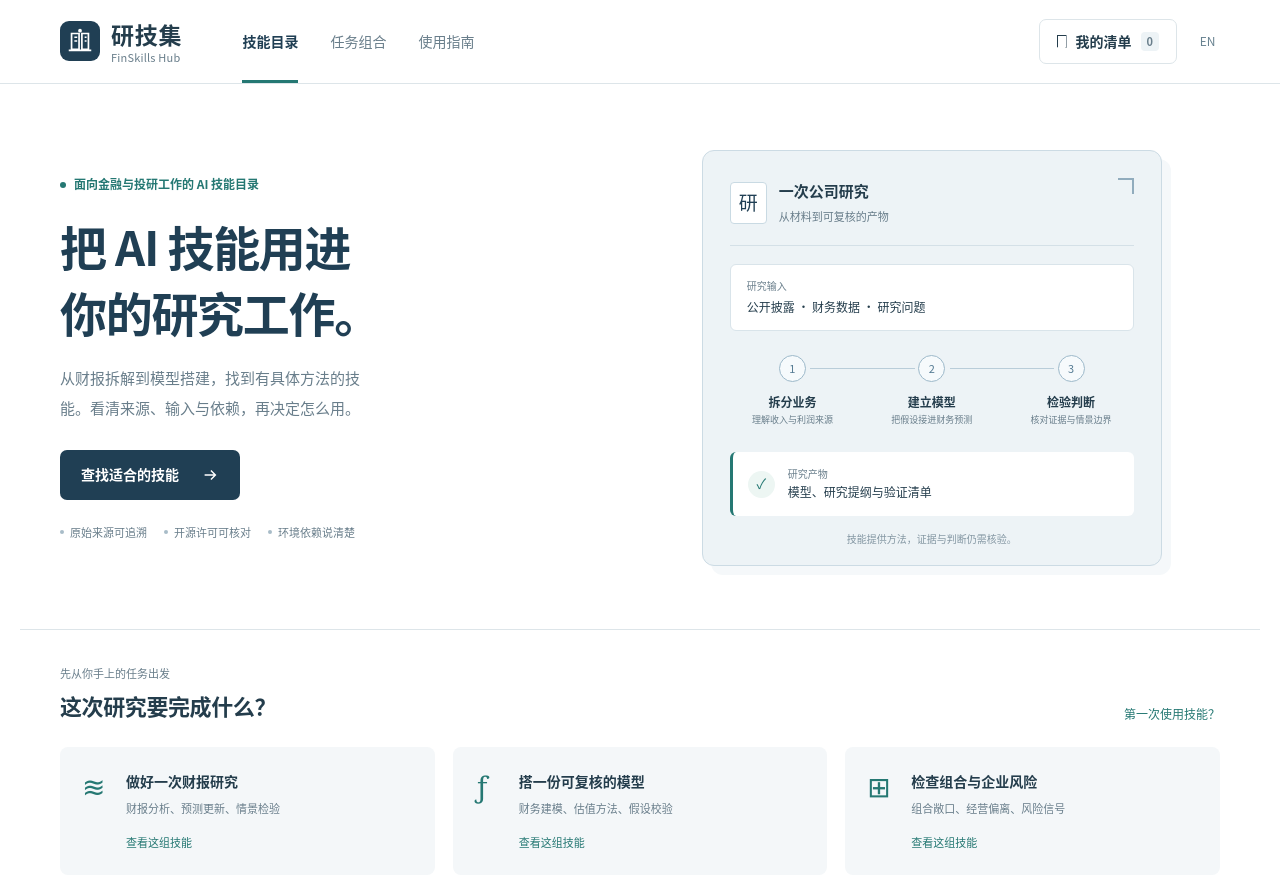
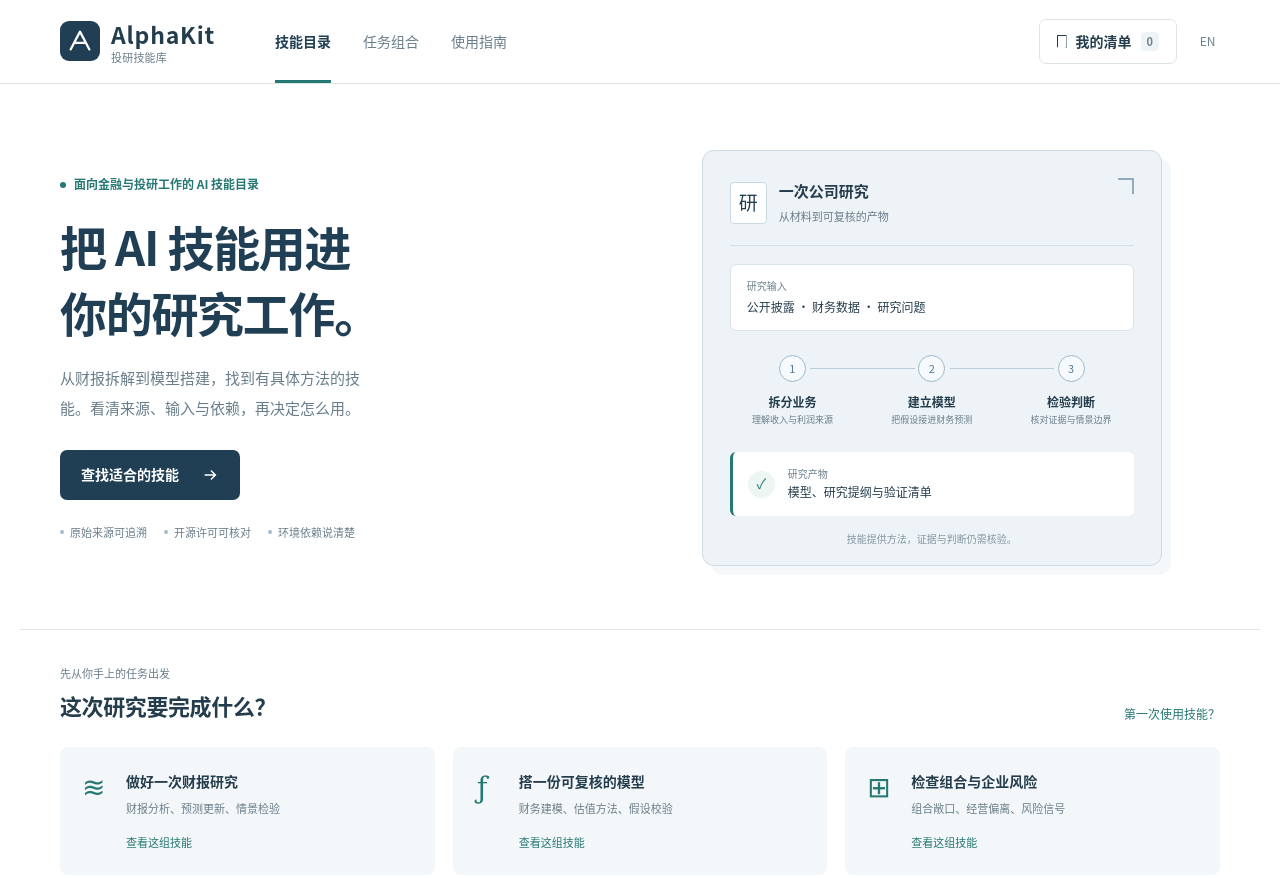
Before and after one commit to Jeromelll/AlphaKit, a plain HTML site: page dist/index.html in a window 1280 px wide. Shown: the top 878 px of the page. Drawn offline with Linux system fonts and the light colour scheme.

Commit message:
Update Site source

```diff
--- a/dist/app.js
+++ b/dist/app.js
@@ -1,7 +1,7 @@
 const $ = selector => document.querySelector(selector);
 const messages = {
   zh: {
-    brand:'研技集',skip:'跳到技能目录',catalogNav:'技能目录',workflowNav:'任务组合',guideNav:'使用指南',myList:'我的清单',
+    brand:'AlphaKit',brandDescriptor:'投研技能库',skip:'跳到技能目录',catalogNav:'技能目录',workflowNav:'任务组合',guideNav:'使用指南',myList:'我的清单',
     heroContext:'面向金融与投研工作的 AI 技能目录',heroTitle:'把 AI 技能用进<br>你的研究工作。',
     heroDescription:'从财报拆解到模型搭建，找到有具体方法的技能。看清来源、输入与依赖，再决定怎么用。',heroCta:'查找适合的技能',
     principleSource:'原始来源可追溯',principleLicense:'开源许可可核对',principleDependencies:'环境依赖说清楚',
@@ -35,7 +35,7 @@ const messages = {
     example:'从这个问题开始',boundary:'使用边界',source:'原始来源',openSkill:'打开原始技能',copyExample:'复制使用示例',addList:'加入我的清单',removeList:'移出我的清单',
     repositoryIntro:'获取配套文件与安装说明：',repository:'原作者完整仓库',copyDone:'使用示例已复制',copyFailed:'当前浏览器无法自动复制，已选中示例，可手动复制。',
     compareTitle:'比较这些技能',compareNote:'先比较输入、产物与依赖，选择适合当前任务的技能。',compareItem:'比较项',methodShort:'方法',inputsShort:'输入',outputsShort:'产物',licenseFull:'开源许可',notExecuted:'尚未执行验证',
-    aboutTitle:'关于研技集',aboutOne:'研技集把公开的金融投研 AI 技能按研究任务组织，帮助使用者判断方法、输入、产物和依赖是否适合自己的工作。',
+    aboutTitle:'关于 AlphaKit',aboutOne:'AlphaKit 把公开的金融投研 AI 技能按研究任务组织，帮助使用者判断方法、输入、产物和依赖是否适合自己的工作。',
     aboutTwo:'首版为精选来源目录。所有收录条目保留原作者与开源许可，不代表原作者或任何技能平台的官方认证。',
     aboutThree:'我的清单保存在当前浏览器。网站不接收研究材料，不要求填写券商、数据平台或模型服务的密钥。',
     aboutCredits:'技能来自多个原作者仓库，分别保留 MIT、Apache-2.0 等开源许可。中英文介绍、分类和示例由本目录整理，并非原作者原文。',licenseCopy:'随附的原始许可证',
@@ -45,7 +45,7 @@ const messages = {
     unavailable:'目录暂时不可用',loadError:'技能目录暂时无法载入',loadErrorNote:'请刷新页面重试，或稍后再来查看。',retry:'重新载入',close:'关闭',clearWorkflow:'取消任务组合筛选'
   },
   en: {
-    brand:'FinSkills',skip:'Skip to the skill directory',catalogNav:'Directory',workflowNav:'Workflows',guideNav:'Getting started',myList:'My shortlist',
+    brand:'AlphaKit',brandDescriptor:'Research Skills',skip:'Skip to the skill directory',catalogNav:'Directory',workflowNav:'Workflows',guideNav:'Getting started',myList:'My shortlist',
     heroContext:'AI skills for finance and investment research',heroTitle:'Put AI skills<br>to work in research.',
     heroDescription:'Find a concrete method for your next earnings review or financial model. Check the source, inputs and dependencies before you use it.',heroCta:'Find a research skill',
     principleSource:'Traceable sources',principleLicense:'Clear licenses',principleDependencies:'Explicit dependencies',
@@ -79,7 +79,7 @@ const messages = {
     example:'Start with this task',boundary:'Scope and limits',source:'Original source',openSkill:'Open original skill',copyExample:'Copy example task',addList:'Add to shortlist',removeList:'Remove from shortlist',
     repositoryIntro:'Supporting files and installation instructions: ',repository:'Complete original repository',copyDone:'Example task copied',copyFailed:'Automatic copy is unavailable. The example is selected for manual copying.',
     compareTitle:'Compare these skills',compareNote:'Compare inputs, outputs and dependencies to choose a skill for the task.',compareItem:'Compare',methodShort:'Method',inputsShort:'Inputs',outputsShort:'Outputs',licenseFull:'Open-source license',notExecuted:'Not execution-verified',
-    aboutTitle:'About FinSkills Hub',aboutOne:'FinSkills Hub organizes public finance and research AI skills around working tasks, helping you evaluate methods, inputs, outputs and dependencies.',
+    aboutTitle:'About AlphaKit',aboutOne:'AlphaKit organizes public finance and research AI skills around working tasks, helping you evaluate methods, inputs, outputs and dependencies.',
     aboutTwo:'This first release is a curated source directory. Entries retain the original author and license. Inclusion is not an official endorsement by an author or a skill platform.',
     aboutThree:'Your shortlist stays in this browser. This site does not receive research materials or request broker, data-platform or model-service keys.',
     aboutCredits:'Skills come from several original repositories and retain their MIT, Apache-2.0 or other stated licenses. Bilingual descriptions, categories and examples are edited by this directory and are not verbatim author text.',licenseCopy:'Included original licenses',
@@ -118,7 +118,7 @@ function persistSaved(){try{localStorage.setItem('finskills:saved:v1',JSON.strin
 function syncURL(){const p=new URLSearchParams();if(language==='en')p.set('lang','en');if(state.q)p.set('q',state.q);if(state.category!=='all')p.set('category',state.category);if(state.repository!=='all')p.set('repo',state.repository);if(state.workflow)p.set('workflow',state.workflow);if(state.savedOnly)p.set('saved','1');history.replaceState(null,'',location.pathname+(p.size?'?'+p.toString():'')+location.hash);}
 function applyLanguage(){
   document.documentElement.lang=language==='en'?'en':'zh-CN';
-  document.title=language==='en'?'FinSkills Hub — AI skills for financial research':'研技集 FinSkills Hub — 金融投研技能目录';
+  document.title=language==='en'?'AlphaKit — Finance & Investment Research Skills':'AlphaKit · 投研技能库';
   document.querySelectorAll('[data-i18n]').forEach(element=>element.textContent=t(element.dataset.i18n));
   document.querySelectorAll('[data-i18n-html]').forEach(element=>element.innerHTML=t(element.dataset.i18nHtml));
   document.querySelectorAll('.dialog-close').forEach(element=>element.setAttribute('aria-label',t('close')));
--- a/dist/index.html
+++ b/dist/index.html
@@ -4,10 +4,10 @@
   <meta charset="utf-8">
   <meta name="viewport" content="width=device-width,initial-scale=1">
   <meta name="theme-color" content="#203f54">
-  <meta name="description" content="研技集 FinSkills Hub — A bilingual directory of AI skills for financial research, valuation, modeling and portfolio analysis, with original sources, licenses and dependencies.">
-  <meta property="og:title" content="研技集 FinSkills Hub">
+  <meta name="description" content="AlphaKit · 投研技能库 — A bilingual directory of AI skills for financial research, valuation, modeling and portfolio analysis, with original sources, licenses and dependencies.">
+  <meta property="og:title" content="AlphaKit · 投研技能库">
   <meta property="og:description" content="找到适合这次研究的 AI 技能。Find the right AI skill for your next research task.">
-  <title>研技集 FinSkills Hub — 金融投研技能目录</title>
+  <title>AlphaKit · 投研技能库</title>
   <link rel="icon" href="/favicon.svg" type="image/svg+xml">
   <link rel="stylesheet" href="/styles.css">
   <script type="module" src="/app.js"></script>
@@ -16,9 +16,9 @@
   <a class="skip-link" href="#catalog" data-i18n="skip">跳到技能目录</a>
   <header class="site-header">
     <div class="header-inner">
-      <a class="brand" href="/" aria-label="FinSkills Hub">
-        <span class="brand-mark" aria-hidden="true"><svg viewBox="0 0 32 32"><path d="M7 8h8v17H7zM18 8h7v17h-7z" fill="none" stroke="currentColor" stroke-width="1.8"/><path d="M10 12h3m-3 4h3m8-4h2m-2 4h2M4 26h24" stroke="currentColor" stroke-width="1.8"/><circle cx="16" cy="5" r="2" fill="currentColor"/></svg></span>
-        <span class="brand-words"><strong data-i18n="brand">研技集</strong><span>FinSkills Hub</span></span>
+      <a class="brand" href="/" aria-label="AlphaKit">
+        <span class="brand-mark" aria-hidden="true"><svg viewBox="0 0 32 32"><path d="M6 25 16 6 26 25M10 18h12" fill="none" stroke="currentColor" stroke-width="2.4" stroke-linecap="round" stroke-linejoin="round"/></svg></span>
+        <span class="brand-words"><strong data-i18n="brand">AlphaKit</strong><span data-i18n="brandDescriptor">投研技能库</span></span>
       </a>
       <nav aria-label="Navigation"><a href="#catalog" class="nav-current" data-i18n="catalogNav">技能目录</a><a href="#workflows" data-i18n="workflowNav">任务组合</a><a href="#guide" data-i18n="guideNav">使用指南</a></nav>
       <div class="header-actions"><button id="saved-header" class="button button-quiet" type="button"><span class="bookmark-icon" aria-hidden="true"></span><span data-i18n="myList">我的清单</span><span id="saved-count" class="count-pill">0</span></button><button id="language-toggle" class="language-toggle" type="button" aria-label="Switch language">EN</button></div>
@@ -77,7 +77,7 @@
       </ol>
     </section>
   </main>
-  <footer class="site-footer"><div><a class="footer-brand" href="/"><span data-i18n="brand">研技集</span><span>FinSkills Hub</span></a><p data-i18n="footerNote">为研究工作选方法，让来源与边界看得见。</p></div><div class="footer-right"><button class="text-link" id="about-button" type="button" data-i18n="about">关于目录</button><span data-i18n="attribution">技能归原作者所有，遵守各自开源许可。</span></div></footer>
+  <footer class="site-footer"><div><a class="footer-brand" href="/"><span data-i18n="brand">AlphaKit</span><span data-i18n="brandDescriptor">投研技能库</span></a><p data-i18n="footerNote">为研究工作选方法，让来源与边界看得见。</p></div><div class="footer-right"><button class="text-link" id="about-button" type="button" data-i18n="about">关于目录</button><span data-i18n="attribution">技能归原作者所有，遵守各自开源许可。</span></div></footer>
   <div id="compare-bar" class="compare-bar" hidden><div><strong id="compare-count"></strong><span id="compare-names"></span></div><div><button id="compare-clear" class="button button-quiet" type="button" data-i18n="clear">清空</button><button id="compare-open" class="button button-primary" type="button" data-i18n="compareThese">比较这些技能</button></div></div>
   <dialog id="detail-dialog" class="detail-dialog" aria-labelledby="detail-title"><button class="dialog-close" type="button" aria-label="Close">×</button><div id="detail-content"></div></dialog>
   <dialog id="compare-dialog" class="compare-dialog" aria-labelledby="compare-title"><button class="dialog-close" type="button" aria-label="Close">×</button><div id="compare-content"></div></dialog>
```
Also changed, not shown: README.md, dist/favicon.svg.
